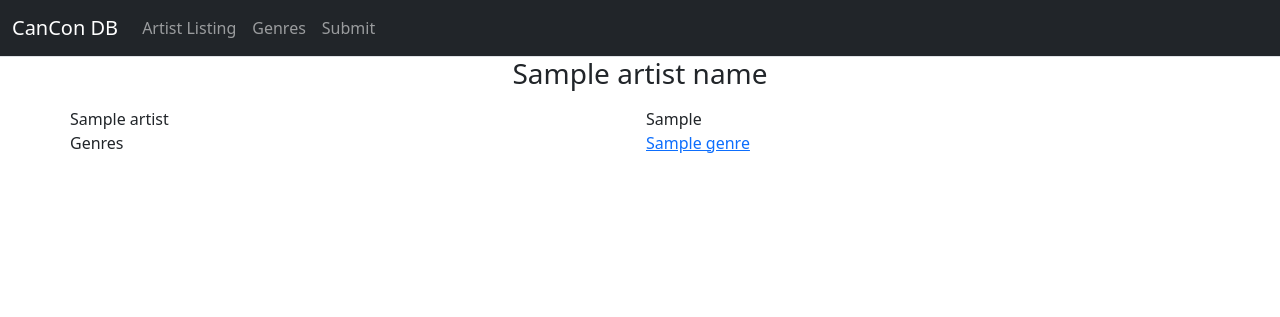
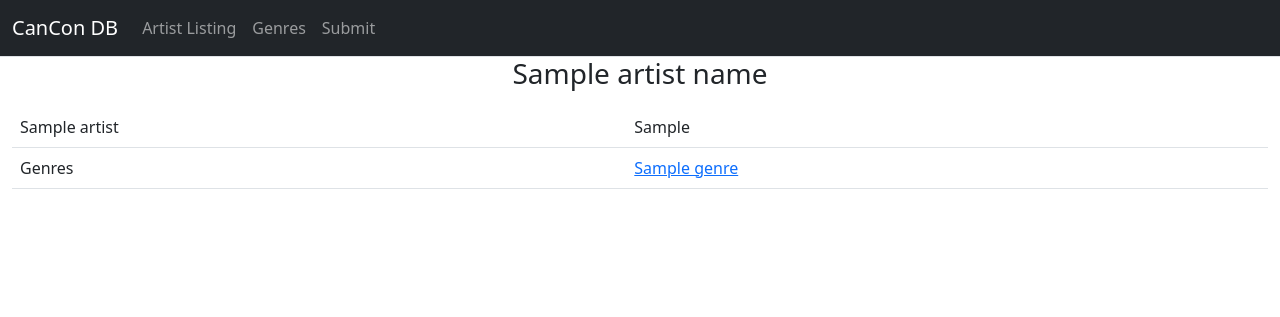
Before and after one commit to ddrobner/cancondb, a Django app: template listing/templates/artistView.html in a window 1280 px wide. Shown: the top 317 px of the page. Run offline with Django 3.2, Linux system fonts and the light colour scheme; the template is opened without the code that fills it: most values are stand-ins (such as "Sample title", 1, 10 or a date in 2020); some libraries are stand-ins or nearby versions.

Commit message:
Format artist view more nicely

```diff
--- a/listing/templates/artistView.html
+++ b/listing/templates/artistView.html
@@ -3,22 +3,23 @@
 {% block body%}
 
 <h3 class="text-center mt3"> {{ artist_name }} </h3>
-<div class="container list-group mt-3">
+<table class="table mt-3">
+    <tbody>
     {% for attribute_title, attribute_value in artist %}
-        <div class="row">
-            <div class="col">
+        <tr>
+            <td>
                 {{ attribute_title }}
-            </div>
-            <div class="col">
+            </td>
+            <td>
                 {{ attribute_value|urlize }}
-            </div>
-        </div>
+            </td>
+        </tr>
     {% endfor %}
-    <div class="row">
-        <div class="col">
+    <tr>
+        <td>
             Genres
-        </div>
-        <div class="col">
+        </td>
+        <td>
             {% for name, slug in genres %}
                 {% if not forloop.last %}
                     <a href="/genres/{{ slug }}">{{ name }},</a>
@@ -26,8 +27,9 @@
                     <a href="/genres/{{ slug }}">{{ name }}</a>
                 {% endif %}
             {% endfor %}
-        </div>
-    </div>
-</div>
+        </td>
+    </tr>
+    </tbody>
+</table>
 
 {% endblock body %}
```
